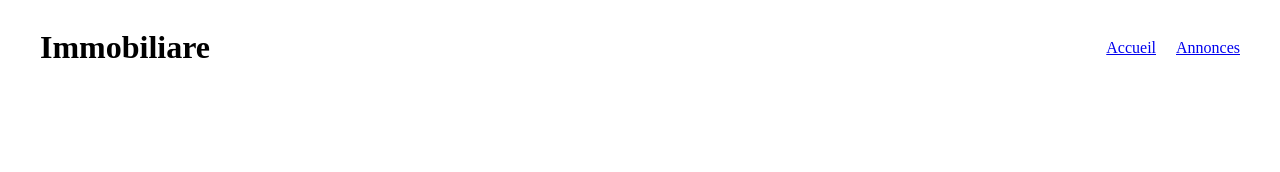
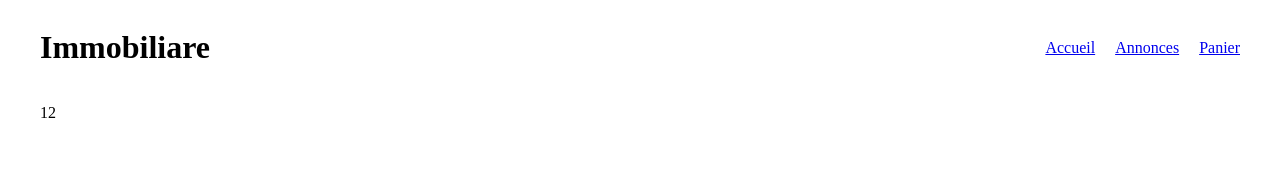
Before and after one commit to daw-2/angular-avance, an Angular app: page /panier in a window 1280 px wide. Before the commit this address led to /. Shown: the top 172 px of the page. Built offline with nearby package versions, Linux system fonts and the light colour scheme.

Commit message:
Lazy load with routes

```diff
--- a/src/app/app-routing.module.ts
+++ b/src/app/app-routing.module.ts
@@ -5,7 +5,8 @@ import { HousesPage } from './pages/houses/houses.page';
 
 const routes: Routes = [
   { path: '', component: HomePage },
-  { path: 'annonces', component: HousesPage }
+  { path: 'annonces', component: HousesPage },
+  { path: 'panier', loadChildren: () => import('./modules/cart/cart.module').then(m => m.CartModule) }
 ];
 
 @NgModule({
--- a/src/app/app.component.html
+++ b/src/app/app.component.html
@@ -4,6 +4,7 @@
         <nav class="flex">
             <a routerLink="/">Accueil</a>
             <a routerLink="/annonces">Annonces</a>
+            <a routerLink="/panier">Panier</a>
         </nav>
     </header>
 
--- /dev/null
+++ b/src/app/modules/cart/pages/cart/cart.page.html
@@ -0,0 +1 @@
+<p>{{ 10 | tax }}</p>
```
Also changed, not shown: src/app/modules/cart/cart.module.ts (added, +20 -0 lines), src/app/modules/cart/pages/cart/cart.page.ts (added, +10 -0 lines), src/app/modules/cart/pages/cart/cart.page.css (added), 1 other file (tests, documents, lock files or other folders).
